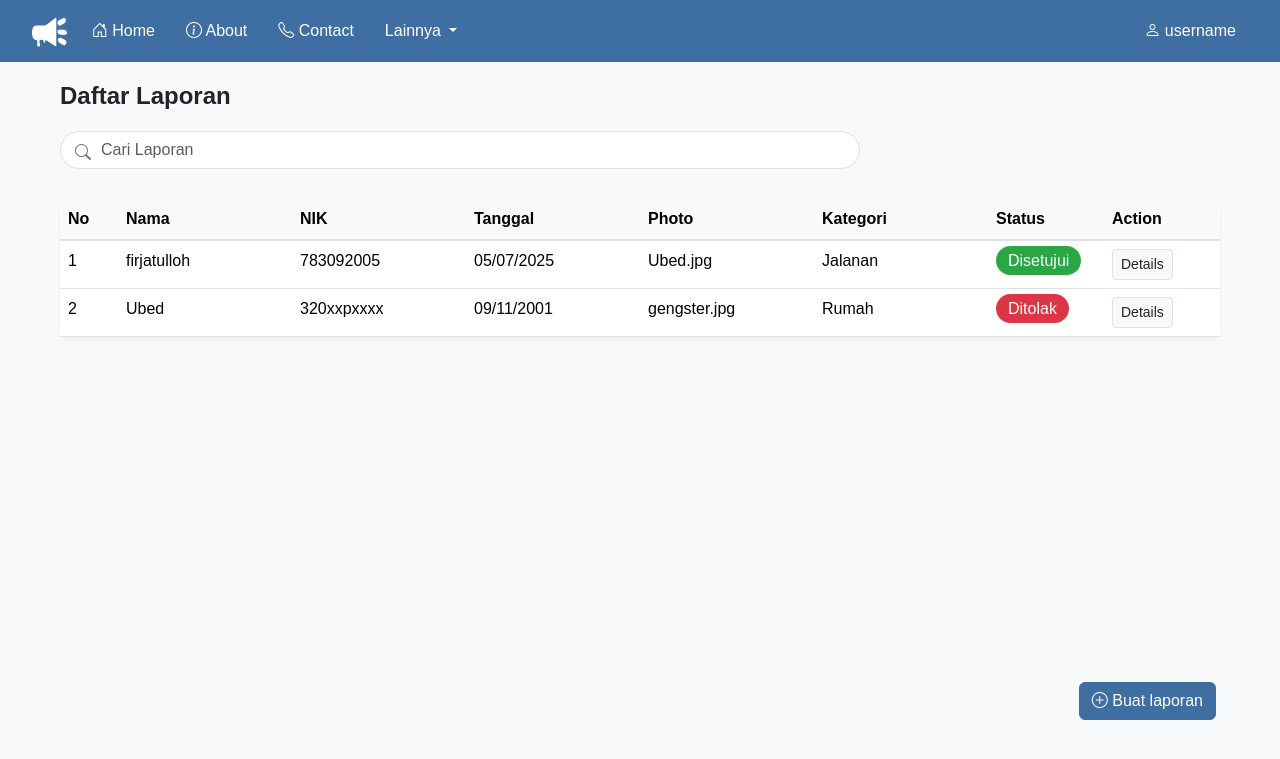
After one commit to Mahklvk/ProjectPengaduanMasyarakat, a PHP site: page /historyLaporanM.php in a window 1280 px wide. The commit adds this page. Shown: the top 759 px of the page. Run offline with PHP 8.4, Linux system fonts and the light colour scheme.

Commit message:
modified login & footer, added history laporan & add account

```diff
--- /dev/null
+++ b/historyLaporanM.php
@@ -0,0 +1,310 @@
+<!DOCTYPE html>
+<html lang="id">
+<head>
+    <meta charset="UTF-8">
+    <meta name="viewport" content="width=device-width, initial-scale=1.0">
+    <title>Daftar Laporan - MyReport</title>
+    <!-- Bootstrap CSS -->
+    <link href="https://cdn.jsdelivr.net/npm/bootstrap@5.3.0-alpha1/dist/css/bootstrap.min.css" rel="stylesheet">
+    <!-- Bootstrap Icons -->
+    <link rel="stylesheet" href="https://cdn.jsdelivr.net/npm/bootstrap-icons@1.11.2/font/bootstrap-icons.min.css">
+    <style>
+        body {
+            font-family: Arial, sans-serif;
+            background-color: #f8f9fa;
+        }
+
+        .navbar {
+            background-color: #3E6EA2 !important;
+            padding: 10px 20px;
+        }
+
+        .navbar-brand img {
+            height: 30px;
+        }
+
+        .nav-link {
+            color: white !important;
+            margin-right: 15px;
+            font-weight: 500;
+        }
+
+        .username-display {
+            color: white;
+            font-weight: 500;
+            margin-left: auto;
+            padding: 8px 12px;
+            border-radius: 4px;
+        }
+
+        .content-container {
+            padding: 20px;
+            max-width: 1200px;
+            margin: 0 auto;
+        }
+
+        .page-title {
+            font-size: 24px;
+            font-weight: bold;
+            margin-bottom: 20px;
+        }
+
+        .search-container {
+            display: flex;
+            justify-content: space-between;
+            align-items: center;
+            margin-bottom: 30px;
+        }
+
+        .search-box {
+            width: 800px;
+            position: relative;
+        }
+
+        .search-box input {
+            padding-left: 40px;
+            border-radius: 20px;
+        }
+
+        .search-icon {
+            position: absolute;
+            left: 15px;
+            top: 10px;
+            color: #6c757d;
+        }
+
+        .btn-primary {
+            position: fixed;
+            bottom: 5rem;
+            right: 4rem;
+            background-color: #3E6EA2;
+            border-color: #3E6EA2;
+        }
+
+        .report-table {
+            background-color: white;
+            border-radius: 8px;
+            box-shadow: 0 2px 4px rgba(0,0,0,0.05);
+        }
+
+        .table thead th {
+            background-color: #f8f9fa;
+            border-bottom: 2px solid #dee2e6;
+            font-weight: 600;
+        }
+
+        .badge-success {
+            background-color: #28a745;
+            color: white;
+            padding: 6px 12px;
+            border-radius: 20px;
+        }
+
+        .badge-danger {
+            background-color: #dc3545;
+            color: white;
+            padding: 6px 12px;
+            border-radius: 20px;
+        }
+
+        .btn-details {
+            background-color: #f8f9fa;
+            border-color: #dee2e6;
+            color: #212529;
+        }
+    </style>
+</head>
+<body>
+    <!-- Navbar -->
+    <nav class="navbar navbar-expand-lg navbar-dark">
+        <div class="container-fluid">
+            <a class="navbar-brand" href="#">
+                <img src="storages/logo.png" alt="MyReport Logo">
+            </a>
+            <button class="navbar-toggler" type="button" data-bs-toggle="collapse" data-bs-target="#navbarNav">
+                <span class="navbar-toggler-icon"></span>
+            </button>
+            <div class="collapse navbar-collapse" id="navbarNav">
+                <ul class="navbar-nav">
+                    <li class="nav-item">
+                        <a class="nav-link" href="#"><i class="bi bi-house-door"></i> Home</a>
+                    </li>
+                    <li class="nav-item">
+                        <a class="nav-link" href="#"><i class="bi bi-info-circle"></i> About</a>
+                    </li>
+                    <li class="nav-item">
+                        <a class="nav-link" href="#"><i class="bi bi-telephone"></i> Contact</a>
+                    </li>
+                    <li class="nav-item dropdown">
+                        <a class="nav-link dropdown-toggle" href="#" role="button" data-bs-toggle="dropdown">
+                            Lainnya
+                        </a>
+                        <ul class="dropdown-menu">
+                            <li><a class="dropdown-item" href="#">Dashboard</a></li>
+                            <li><hr class="dropdown-divider"></li>
+                            <li><a class="dropdown-item" href="#">Logout</a></li>
+                        </ul>
+                    </li>
+                </ul>
+                <div class="username-display ms-auto">
+                    <i class="bi bi-person"></i> <span id="username-placeholder">{username}</span>
+                </div>
+            </div>
+        </div>
+    </nav>
+
+    <!-- Main Content -->
+    <div class="content-container">
+        <h1 class="page-title">Daftar Laporan</h1>
+
+        <!-- Search -->
+        <div class="search-container">
+            <div class="search-box">
+                <i class="bi bi-search search-icon"></i>
+                <input type="text" class="form-control" placeholder="Cari Laporan" id="searchInput">
+            </div>
+        </div>
+
+        <!-- Table -->
+        <div class="report-table">
+            <table class="table table-hover" id="reportTable">
+                <thead>
+                    <tr>
+                        <th width="5%">No</th>
+                        <th width="15%">Nama</th>
+                        <th width="15%">NIK</th>
+                        <th width="15%">Tanggal</th>
+                        <th width="15%">Photo</th>
+                        <th width="15%">Kategori</th>
+                        <th width="10%">Status</th>
+                        <th width="10%">Action</th>
+                    </tr>
+                </thead>
+
+
+                <!-- add report-->
+                <button class="btn btn-primary" id="addReportBtn">
+                <i class="bi bi-plus-circle"></i> Buat laporan
+            </button>
+                <tbody>
+                    <!-- Data will be loaded dynamically -->
+                </tbody>
+            </table>
+        </div>
+    </div>
+
+    <!-- Bootstrap Bundle with Popper -->
+    <script src="https://cdn.jsdelivr.net/npm/bootstrap@5.3.0-alpha1/dist/js/bootstrap.bundle.min.js"></script>
+
+    <script>
+        // Placeholder for data that would come from PHP/database
+        const reportData = [
+            {
+                id: 1,
+                nama: 'firjatulloh',
+                nik: '783092005',
+                tanggal: '05/07/2025',
+                photo: 'Ubed.jpg',
+                kategori: 'Jalanan',
+                status: 'Disetujui'
+            },
+            {
+                id: 2,
+                nama: 'Ubed',
+                nik: '320xxpxxxx',
+                tanggal: '09/11/2001',
+                photo: 'gengster.jpg',
+                kategori: 'Rumah',
+                status: 'Ditolak'
+            }
+        ];
+
+        // Function to display username (would be replaced with server-side logic)
+        function displayUsername() {
+            // This would be replaced with actual user data from PHP session
+            const username = "username"; // Placeholder
+            document.getElementById('username-placeholder').textContent = username;
+        }
+
+        // Function to populate table
+        function populateTable(data) {
+            const tableBody = document.querySelector('#reportTable tbody');
+            tableBody.innerHTML = '';
+
+            data.forEach((report, index) => {
+                const row = document.createElement('tr');
+
+                // Create status badge
+                let statusBadge;
+                if (report.status === 'Disetujui') {
+                    statusBadge = `<span class="badge-success">${report.status}</span>`;
+                } else if (report.status === 'Ditolak') {
+                    statusBadge = `<span class="badge-danger">${report.status}</span>`;
+                } else {
+                    statusBadge = `<span class="badge bg-secondary">${report.status}</span>`;
+                }
+
+                row.innerHTML = `
+                    <td>${index + 1}</td>
+                    <td>${report.nama}</td>
+                    <td>${report.nik}</td>
+                    <td>${report.tanggal}</td>
+                    <td>${report.photo}</td>
+                    <td>${report.kategori}</td>
+                    <td>${statusBadge}</td>
+                    <td>
+                        <button class="btn btn-sm btn-details" onclick="viewDetails(${report.id})">Details</button>
+                    </td>
+                `;
+
+                tableBody.appendChild(row);
+            });
+        }
+
+        // Function to filter table based on search
+        function filterTable() {
+            const searchTerm = document.getElementById('searchInput').value.toLowerCase();
+
+            if (searchTerm === '') {
+                populateTable(reportData);
+                return;
+            }
+
+            const filteredData = reportData.filter(report => {
+                return (
+                    report.nama.toLowerCase().includes(searchTerm) ||
+                    report.nik.toLowerCase().includes(searchTerm) ||
+                    report.kategori.toLowerCase().includes(searchTerm) ||
+                    report.status.toLowerCase().includes(searchTerm)
+                );
+            });
+
+            populateTable(filteredData);
+        }
+
+        // Function to view details (would link to PHP page)
+        function viewDetails(reportId) {
+            // This would redirect to a PHP page with the ID
+            console.log(`View details for report ID: ${reportId}`);
+            // window.location.href = `detail_laporan.php?id=${reportId}`;
+            alert(`View details for report ID: ${reportId}`);
+        }
+
+        // Add report button click handler
+        document.getElementById('addReportBtn').addEventListener('click', function() {
+            // This would redirect to a form page
+            // window.location.href = 'tambah_laporan.php';
+            alert('Redirect to add report form');
+        });
+
+        // Search input event listener
+        document.getElementById('searchInput').addEventListener('input', filterTable);
+
+        // Initialize the page
+        document.addEventListener('DOMContentLoaded', function() {
+            displayUsername();
+            populateTable(reportData);
+        });
+    </script>
+</body>
+</html>
```
Also changed, not shown: buatAkun.php (added, +179 -0 lines), footer.php (+32 -22 lines), login.php (+9 -9 lines).
